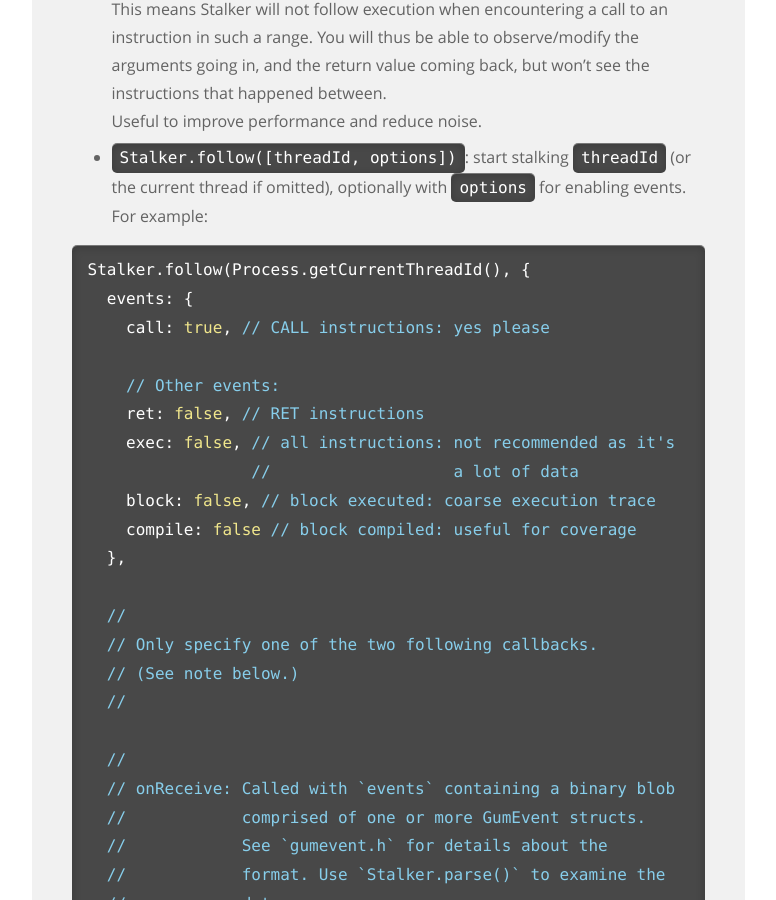
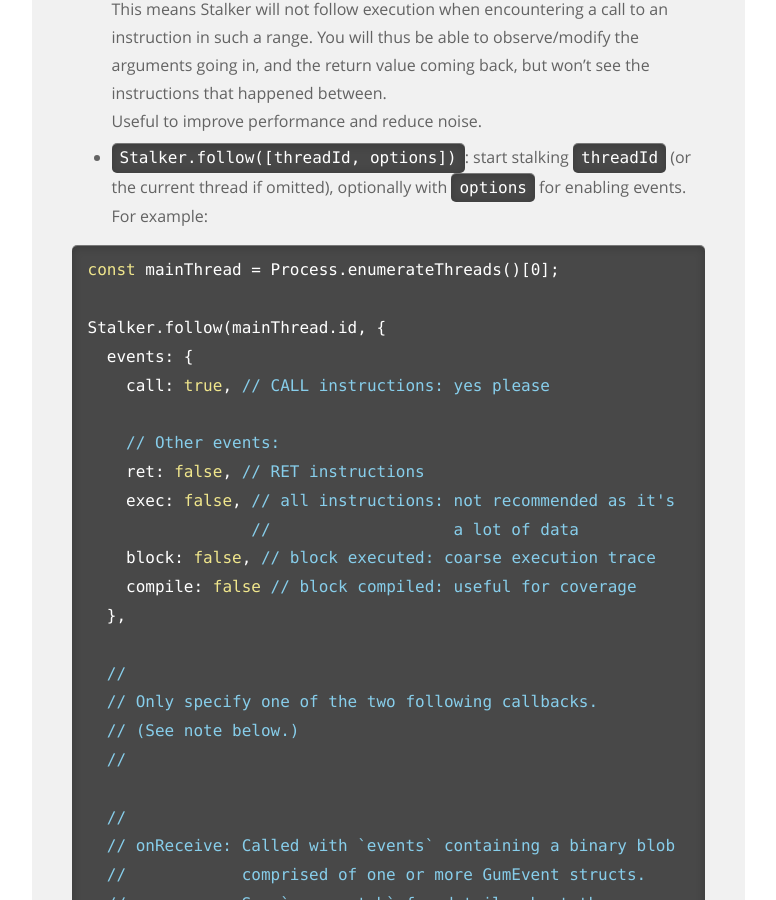
Before and after one commit to frida/frida-website, a Jekyll site: the page built from _docs/javascript-api.md, in a window 1280 px wide and 900 px high, scrolled down 35831 px. Shown: the whole window, without its empty margins (364-1140 px from the left). Built offline with Jekyll 4.4.1, drawn with Linux system fonts in a browser that asks for light colours.

Commit message:
Improve the Stalker example

```diff
--- a/_docs/javascript-api.md
+++ b/_docs/javascript-api.md
@@ -1473,7 +1473,9 @@ Interceptor.replace(openPtr, new NativeCallback(function (pathPtr, flags) {
     For example:
 
 {% highlight js %}
-Stalker.follow(Process.getCurrentThreadId(), {
+const mainThread = Process.enumerateThreads()[0];
+
+Stalker.follow(mainThread.id, {
   events: {
     call: true, // CALL instructions: yes please
 
```
